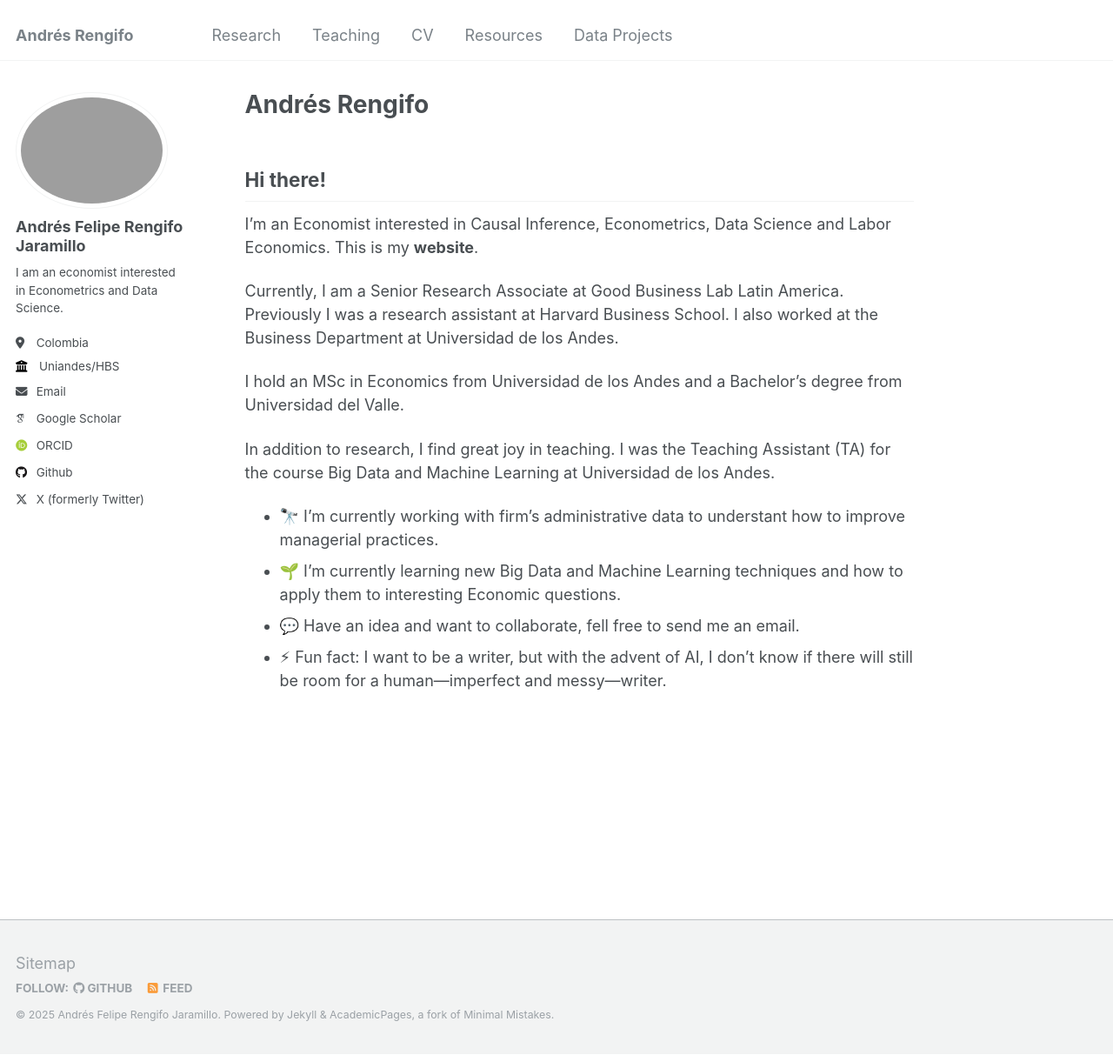
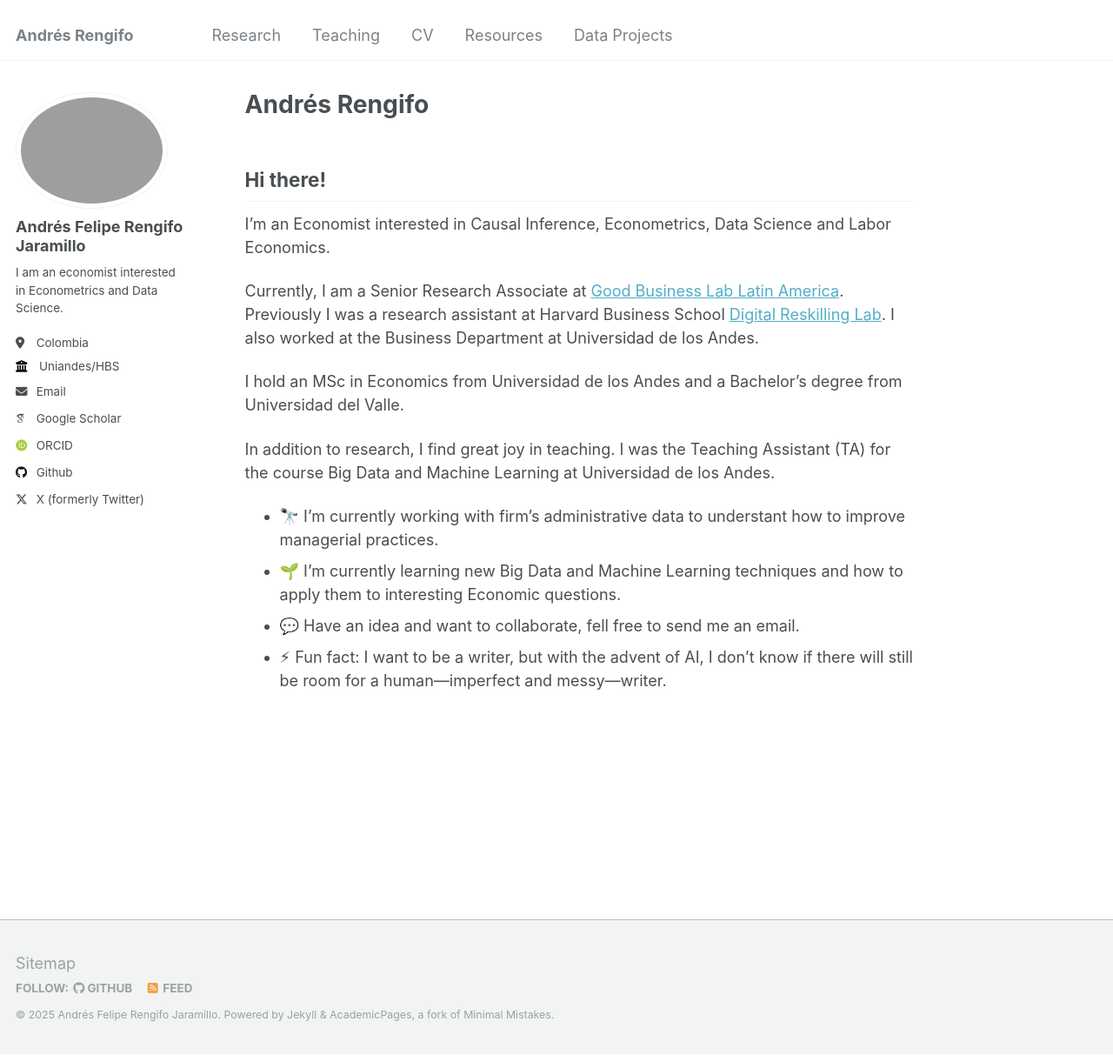
Before and after one commit to RengifoAndres/RengifoAndres.github.io, a Jekyll site: the page built from _pages/about.md, in a window 1280 px wide and 1213 px high. Shown: the whole window at 87% size. Built offline with Jekyll 4.4.1, drawn with Linux system fonts in a browser that asks for light colours; some web fonts are replaced.

Commit message:
Update about.md

```diff
--- a/_pages/about.md
+++ b/_pages/about.md
@@ -9,9 +9,9 @@ redirect_from:
 
 ## Hi there!
 
-I’m an Economist interested in Causal Inference, Econometrics, Data Science and Labor Economics. This is my **website**.
+I’m an Economist interested in Causal Inference, Econometrics, Data Science and Labor Economics.
 
-Currently, I am a Senior Research Associate at Good Business Lab Latin America. Previously I was a research assistant at Harvard Business School. I also worked at the Business Department at Universidad de los Andes.
+Currently, I am a Senior Research Associate at [Good Business Lab Latin America](https://gbllatinamerica.com/en/). Previously I was a research assistant at Harvard Business School [Digital Reskilling Lab](https://d3.harvard.edu/labs/digital-reskilling-lab/). I also worked at the Business Department at Universidad de los Andes.
 
 I hold an MSc in Economics from Universidad de los Andes and a Bachelor’s degree from Universidad del Valle.
 
```
